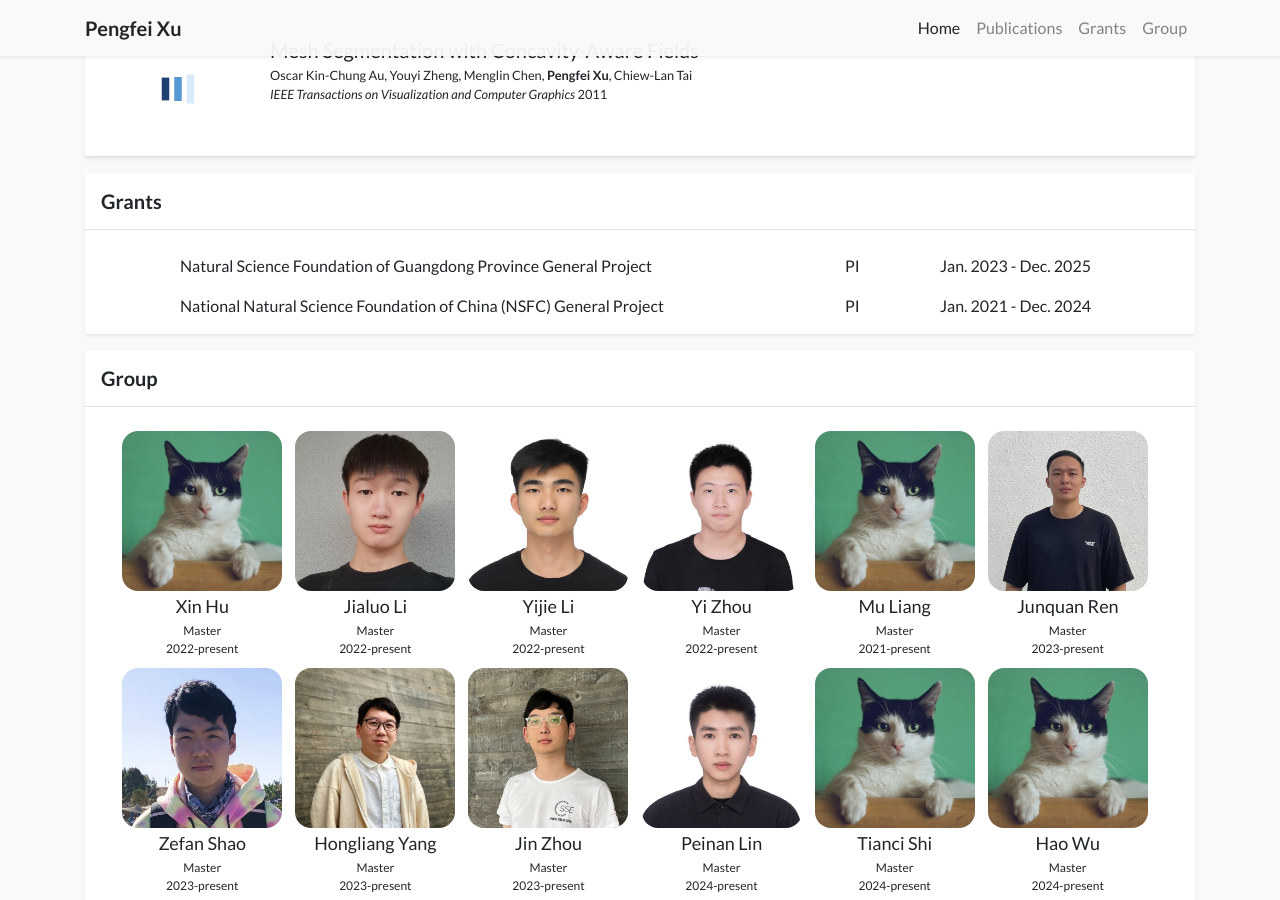
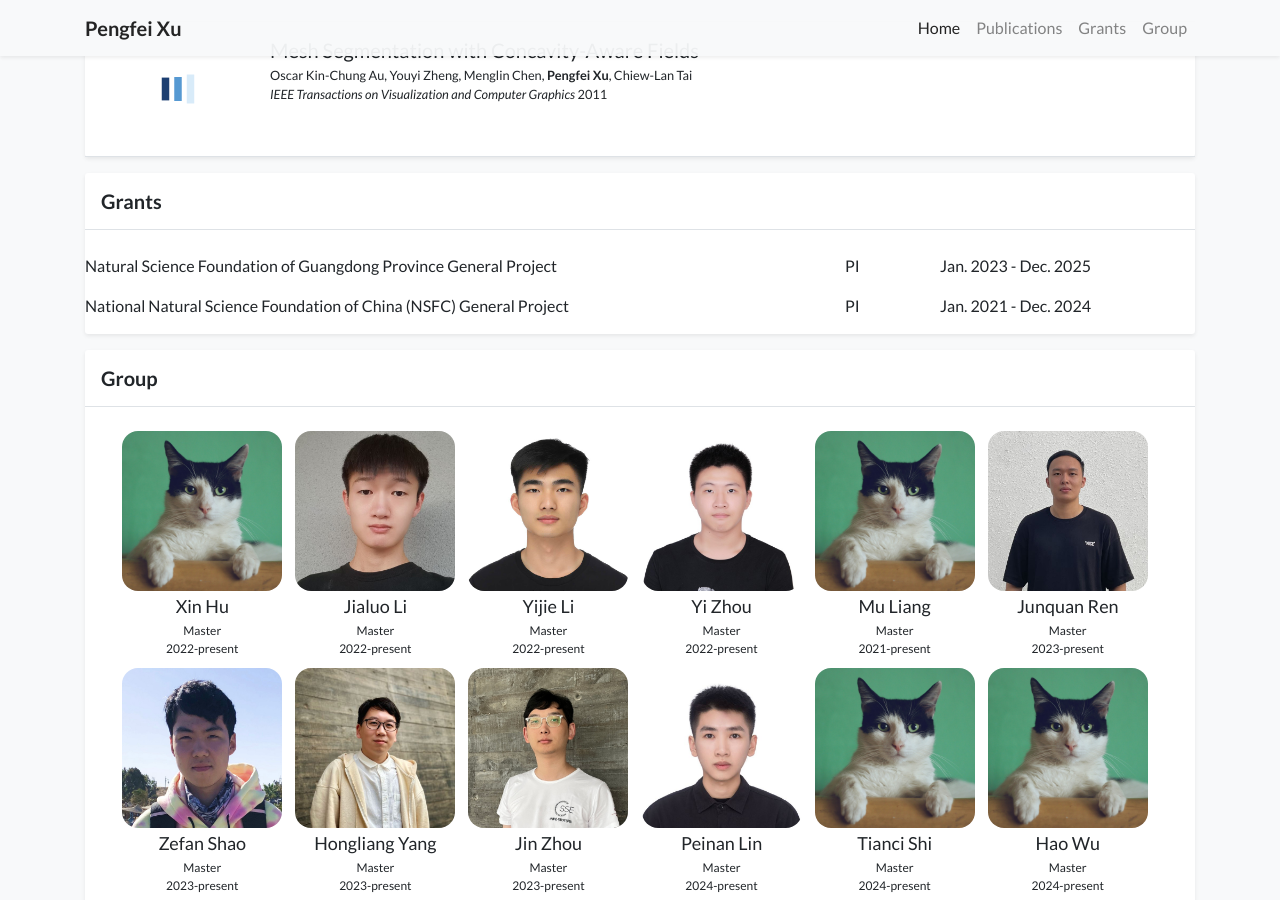
Before and after one commit to pengfeixu/pengfeixu.github.io, a Jekyll site: the page built from index.html, in a window 1280 px wide and 900 px high, scrolled down 3331 px. Built offline with Jekyll 4.4.1, drawn with Linux system fonts in a browser that asks for light colours; a style sheet for code colours, icons or effects is not loaded.

Commit message:
Update grant_item.html

```diff
--- a/_includes/widgets/grant_item.html
+++ b/_includes/widgets/grant_item.html
@@ -3,10 +3,10 @@
 {% assign item = include.item %}
 <!-- <div class="text-align: center; margin-bottom: 10px; display: inline-block; margin-right: 10px;"> -->
     <div class ="row row-no-gutters">
-        <div class = "col-1">
+<!--         <div class = "col-1">
 
-        </div>
-        <div class = "col-7">
+        </div> -->
+        <div class = "col-8">
             <p class="font-weight-normal">{{ item.project }}</p>
         </div>
         <div class = "col-1">
```
